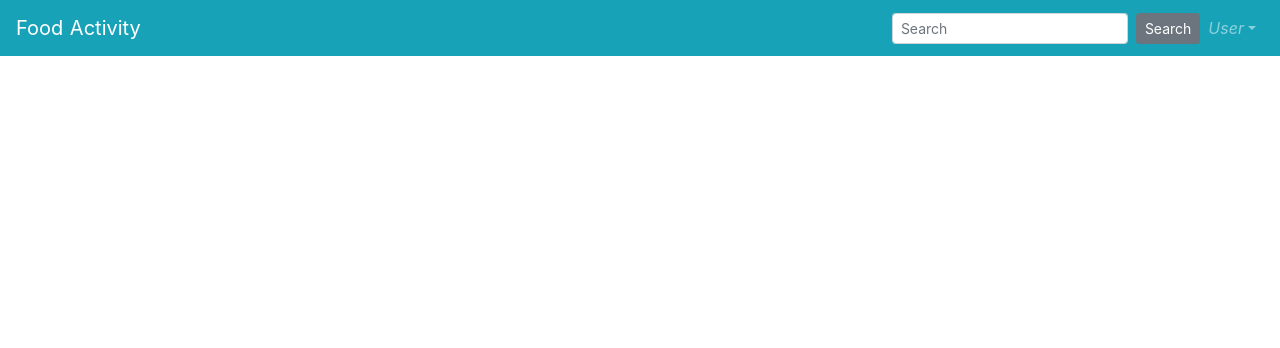
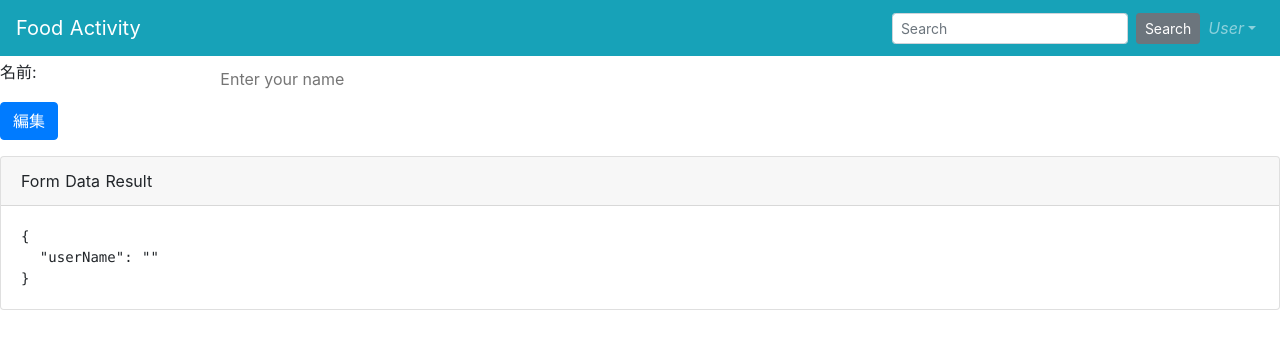
Before and after one commit to ya6maDev/FoodActivity, a Nuxt app in the folder frontend/: page /user/1 in a window 1280 px wide. Shown: the top 348 px of the page. Built offline with nearby package versions, Linux system fonts and the light colour scheme; no server answers.

Commit message:
ユーザー詳細画面からユーザー情報の更新が出来るように機能追加

```diff
--- a/frontend/components/MessageArea.vue
+++ b/frontend/components/MessageArea.vue
@@ -1,6 +1,6 @@
 <template>
   <div>
-    <b-alert show variant="props.variant">{{ message }}</b-alert>
+    <b-alert :variant="variant" show>{{ message }}</b-alert>
   </div>
 </template>
 
@@ -13,7 +13,7 @@ export default {
     },
     variant: {
       type: String,
-      default: "info"
+      default: ""
     }
   }
 };
--- a/frontend/pages/user/_id/index.vue
+++ b/frontend/pages/user/_id/index.vue
@@ -1,14 +1,54 @@
 <template>
   <div>
-    <b-table stacked :items="users"></b-table>
+    <div v-show="messageFlg">
+      <MessageArea :message="message" :variant="variant"></MessageArea>
+    </div>
+    <b-form @submit="onSubmit" @reset="onReset" v-if="show">
+      <b-row class="my-1">
+        <b-col sm="2">
+          <label for="input-small">名前:</label>
+        </b-col>
+        <b-col sm="10">
+          <b-form-input
+            id="input-small"
+            v-model="user.userName"
+            :plaintext="updateFlg"
+            placeholder="Enter your name"
+          ></b-form-input>
+        </b-col>
+
+      </b-row>
+      <div v-if="updateFlg">
+        <b-button type="button" variant="primary" @click="onClick">編集</b-button>
+      </div>
+      <div v-else>
+        <b-button type="submit" variant="primary">Submit</b-button>
+        <b-button type="reset" variant="danger">クリア</b-button>
+      </div>
+    </b-form>
+    <b-card class="mt-3" header="Form Data Result">
+      <pre class="m-0">{{ user }}</pre>
+    </b-card>
   </div>
 </template>
 
 <script>
+import MessageArea from "~/components/MessageArea.vue";
+
 export default {
+  components: {
+    MessageArea
+  },
   data() {
     return {
-      users: []
+      user: {
+        userName: "",
+      },
+      show: true,
+      updateFlg: true,
+      messageFlg: false,
+      message: "",
+      variant: "info"
     };
   },
   created() {
@@ -17,12 +57,43 @@ export default {
   methods: {
     getUserByUserId: function() {
       this.$store
-        .dispatch("user/findUserAction", {
-          userId: this.$route.params['id']
+        .dispatch("user/findUserByUserIdAction", {
+          userId: this.$route.params["id"]
         })
         .then(() => {
-          this.users.push(this.$store.state.user.users.res);
+          this.user = this.$store.state.user.users.res;
         });
+    },
+    onClick(evt) {
+      evt.preventDefault();
+      this.updateFlg = false;
+      this.messageFlg = false;
+      this.message = "";
+      this.variant = "";
+    },
+    onSubmit(evt) {
+      evt.preventDefault();
+      this.updateFlg = true;
+      this.$store
+        .dispatch("user/updateUserAction", {
+          user: this.user
+        })
+        .then(() => {
+          this.user = this.$store.state.user.users.res;
+          this.messageFlg = true;
+          this.message = "ユーザー情報の更新に成功しました。";
+          this.variant = "success";
+        });
+    },
+    onReset(evt) {
+      evt.preventDefault();
+      // Reset our form values
+      this.user.userName = "";
+      // Trick to reset/clear native browser form validation state
+      this.show = false;
+      this.$nextTick(() => {
+        this.show = true;
+      });
     }
   }
 };
--- a/frontend/store/user.js
+++ b/frontend/store/user.js
@@ -4,6 +4,9 @@ export const state = () => ({
 
 export const mutations = {
   insertUser: function(state, res) {
+    state.users = { res };
+  },
+  updateUser: function(state, res) {
     state.users = { res };
   },
   findUser: function(state, res) {
@@ -18,7 +21,13 @@ export const actions = {
     const res = await this.$axios.$post(url, req.user);
     commit("insertUser", res);
   },
-  async findUserAction({ commit }, req) {
+  async updateUserAction({ commit }, req) {
+    const url = "http://localhost:8080/api/user/";
+
+    const res = await this.$axios.$put(url, req.user);
+    commit("updateUser", res);
+  },
+  async findUserByUserIdAction({ commit }, req) {
     const url = "http://localhost:8080/api/user/" + req.userId;
 
     const res = await this.$axios.$get(url);
```
